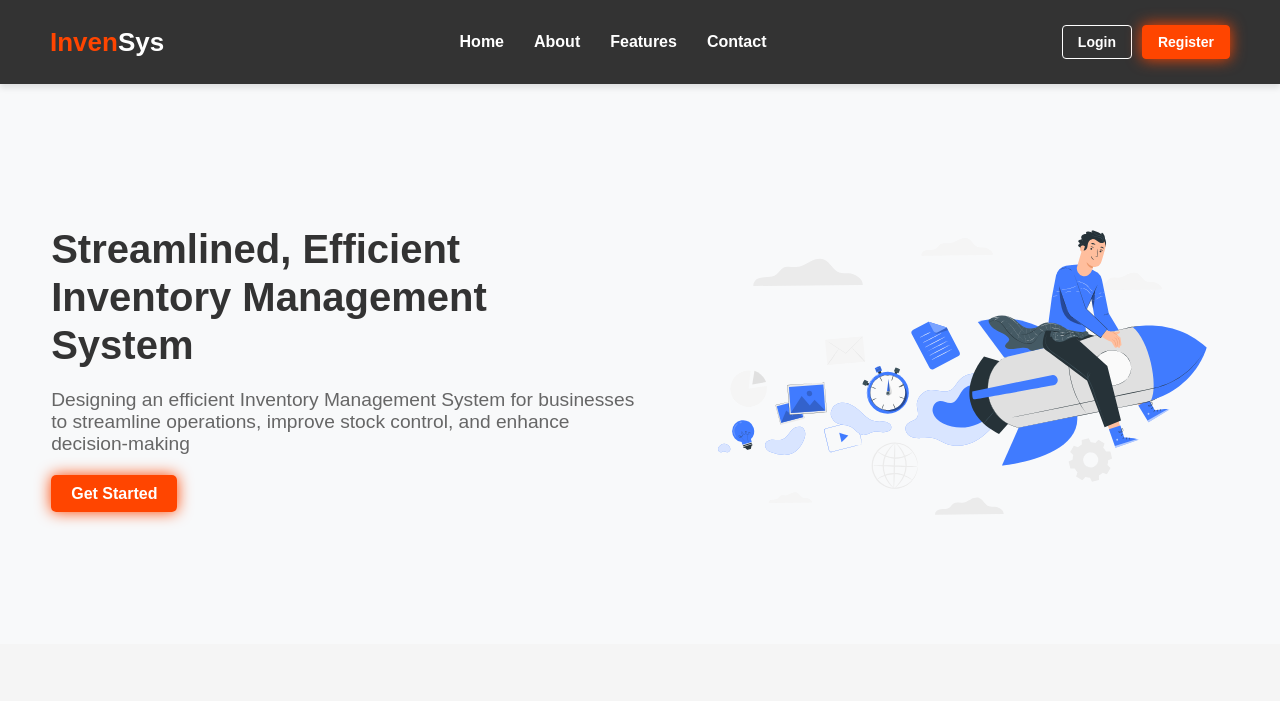
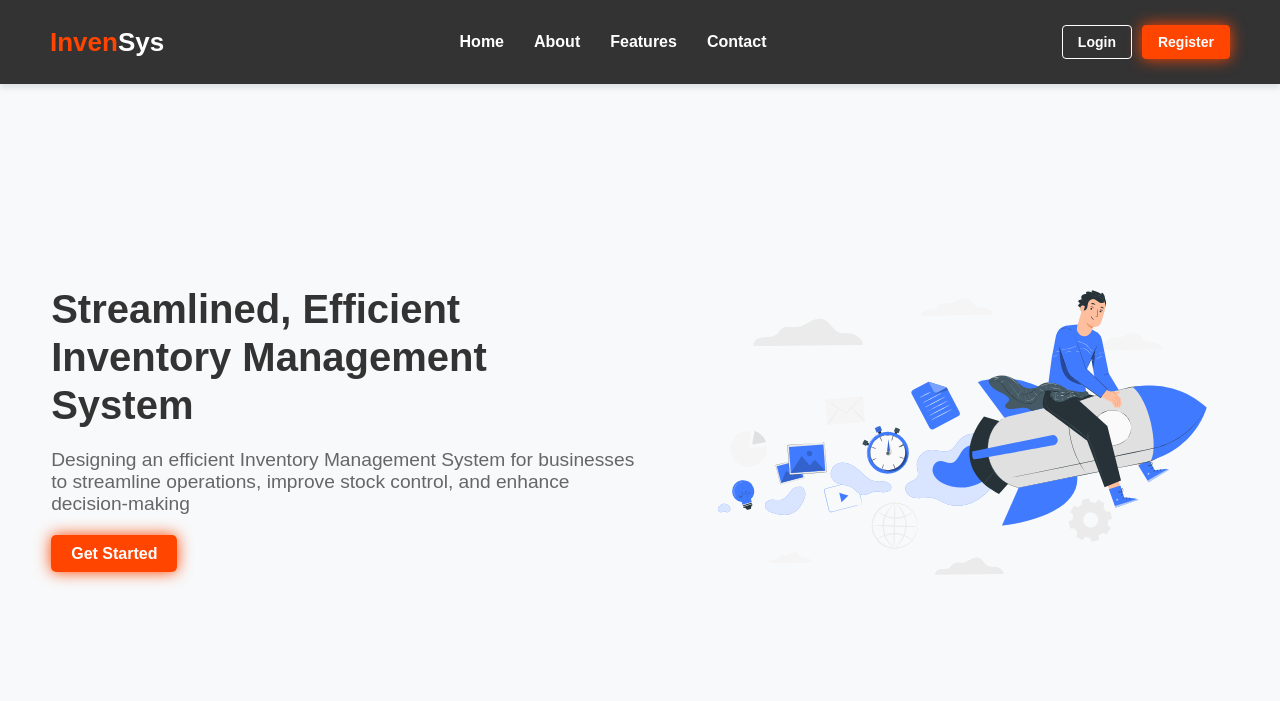
Before and after one commit to Ayushdj2004/inventory_1, a plain HTML site: page index.html in a window 1280 px wide. Shown: the top 701 px of the page. Drawn offline with nearby package versions, Linux system fonts and the light colour scheme.

Commit message:
Update style.css

```diff
--- a/style.css
+++ b/style.css
@@ -144,7 +144,7 @@ span {
     align-items: center;
     padding: 4%;
     background-color: #f8f9fa;
-    min-height: 70vh;
+    min-height: 85vh;
     gap: 30px;
 }
 
```
